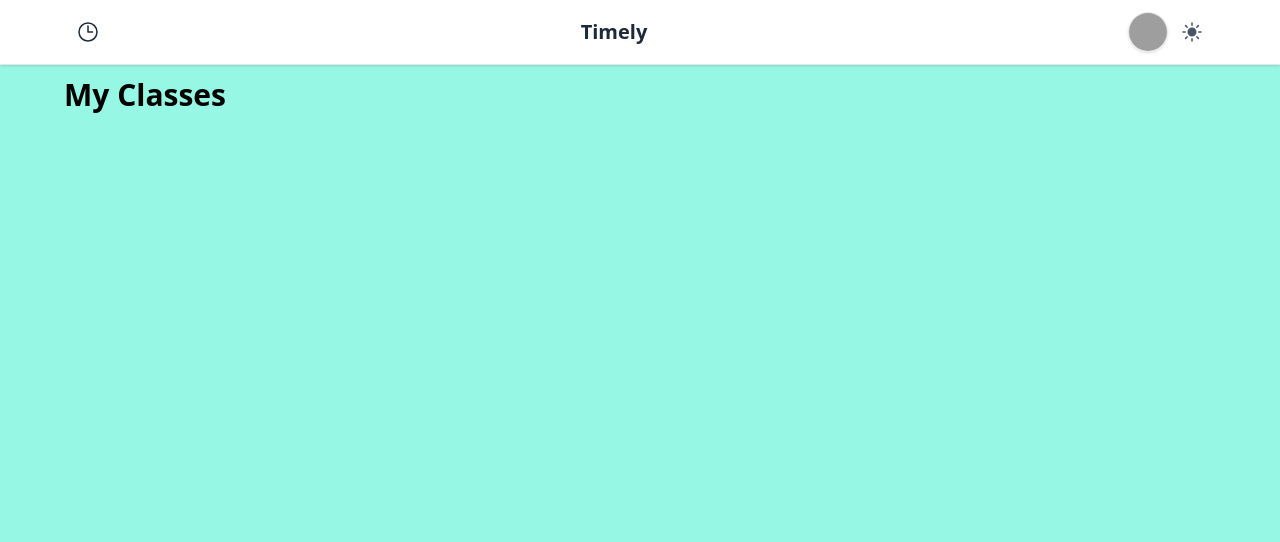
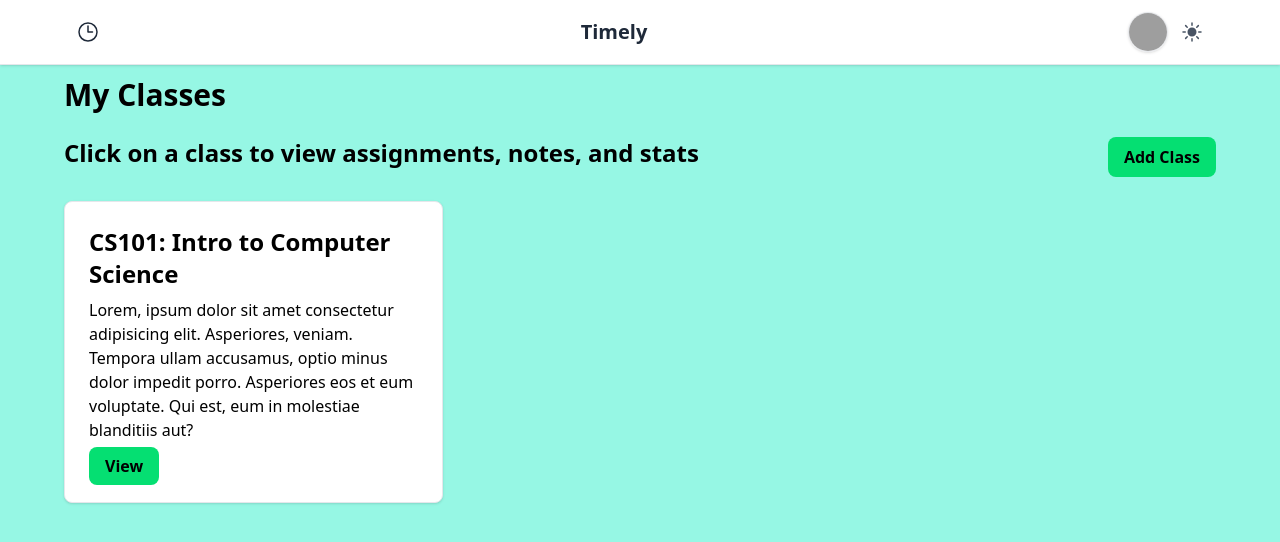
Before and after one commit to kyawlinthu123/Timely, a React (Vite) app: page /my-classes in a window 1280 px wide. Shown: the top 542 px of the page. Built offline with nearby package versions, Linux system fonts and the light colour scheme; grey boxes are pictures that could not be loaded.

Commit message:
Form Design for adding class

```diff
--- a/src/components/Dashboard/MyClasses.jsx
+++ b/src/components/Dashboard/MyClasses.jsx
@@ -10,16 +10,16 @@ export default function MyClasses() {
       <div className="flex-1 overflow-y-auto">
         <ul className="space-y-3">
             <li
-              className="border-gray-50 bg-rose-100 rounded-lg p-3 hover:bg-gray-50 transition"
+              className="bg-white font-semibold rounded-lg p-3 hover:bg-gray-50 transition"
             >
-              <p className="font-medium">class name</p>
+              <p className="font-medium">Class Name</p>
               <p className="text-sm text-gray-500">instructor name</p>
               <p className="text-xs text-gray-400">progress</p>
             </li>
         </ul>
       </div>
           <Link to='/my-classes' className="self-end">
-              <button className="mt-4 text-sm text-white font-semibold p-2 rounded-xl bg-black">
+              <button className="mt-4 px-4 py-2 bg-green-400 hover:bg-green-500 text-black font-semibold rounded-lg">
                 View all
               </button>
           </Link>
--- a/src/components/Dashboard/UpcomingDeadlines.jsx
+++ b/src/components/Dashboard/UpcomingDeadlines.jsx
@@ -25,7 +25,7 @@ export default function UpcomingDeadlines() {
         </ul>
       </div>
 
-      <button className="mt-4 self-end text-sm text-black font-semibold p-2 rounded-xl bg-green-300">
+      <button className="mt-4 self-end px-4 py-2 bg-green-400 hover:bg-green-500 text-black font-semibold rounded-lg">
         View all
       </button>
     </div>
--- /dev/null
+++ b/src/components/MyClasses/AddClassForm.jsx
@@ -0,0 +1,71 @@
+import React from "react";
+
+export default function AddClassForm({ setShowAddForm }) {
+  return (
+    <div className="fixed inset-0 z-50 flex items-center justify-center bg-black/40 backdrop-blur-sm">
+      <form className="bg-white text-black rounded-2xl shadow-2xl p-6 w-full max-w-md space-y-5 animate-scaleIn">
+        <h2 className="text-xl font-semibold text-center border-b pb-2">
+          Add a New Class
+        </h2>
+        <div>
+          <label
+            htmlFor="class-name"
+            className="block mb-2 text-sm font-medium text-gray-800"
+          >
+            Class
+          </label>
+          <input
+            type="text"
+            id="class-name"
+            // placeholder="e.g., Introduction to Web Development"
+            className="w-full border border-gray-300 rounded-lg p-2.5 focus:ring-green-400 focus:border-green-400 outline-none"
+            required
+          />
+        </div>
+        <div>
+          <label
+            htmlFor="instructor"
+            className="block mb-2 text-sm font-medium text-gray-800"
+          >
+            Instructor (optional)
+          </label>
+          <input
+            type="text"
+            id="instructor"
+            // placeholder="e.g., Mr. Aung Kyaw"
+            className="w-full border border-gray-300 rounded-lg p-2.5 focus:ring-green-400 focus:border-green-400 outline-none"
+          />
+        </div>
+        <div>
+          <label
+            htmlFor="description"
+            className="block mb-2 text-sm font-medium text-gray-800"
+          >
+            Description
+          </label>
+          <textarea
+            id="description"
+            rows="3"
+            // placeholder="Write a short description for this class..."
+            className="w-full border border-gray-300 rounded-lg p-2.5 focus:ring-green-400 focus:border-green-400 outline-none resize-none"
+          ></textarea>
+        </div>
+        <div className="flex justify-end space-x-3 pt-2">
+          <button
+            type="button"
+            onClick={() => setShowAddForm(false)}
+            className="px-4 py-2 bg-gray-200 hover:bg-gray-300 rounded-lg font-medium"
+          >
+            Close
+          </button>
+          <button
+            type="submit"
+            className="px-4 py-2 bg-green-400 hover:bg-green-500 text-black font-semibold rounded-lg"
+          >
+            Add
+          </button>
+        </div>
+      </form>
+    </div>
+  );
+}
--- /dev/null
+++ b/src/components/MyClasses/ClassList.jsx
@@ -0,0 +1,46 @@
+import React, { useState } from "react";
+import { Link } from "react-router-dom";
+import AddClassForm from "./AddClassForm";
+
+export default function ClassList() {
+  const [showAddForm, setShowAddForm] = useState(false);
+
+  return (
+    <div>
+      <div className="flex justify-between">
+        <h2 className="text-2xl font-semibold">
+          Click on a class to view assignments, notes, and stats
+        </h2>
+        <button
+          className="self-end px-4 py-2 bg-green-400 hover:bg-green-500 text-black font-semibold rounded-lg"
+          onClick={() => setShowAddForm(true)}
+        >
+          Add Class
+        </button>
+      </div>
+      <div className="grid grid-cols-3 gap-2 mt-6 ">
+        {/* first card */}
+        <div className="max-w-sm p-6 bg-white border text-black border-gray-200 rounded-lg shadow-sm">
+          <a href="#">
+            <h5 className="mb-2 text-2xl font-bold">
+              CS101: Intro to Computer Science
+            </h5>
+          </a>
+          <p className="mb-3 font-normal ">
+            Lorem, ipsum dolor sit amet consectetur adipisicing elit.
+            Asperiores, veniam. Tempora ullam accusamus, optio minus dolor
+            impedit porro. Asperiores eos et eum voluptate. Qui est, eum in
+            molestiae blanditiis aut?
+          </p>
+          <Link
+            to="/"
+            className="px-4 py-2 bg-green-400 hover:bg-green-500 text-black font-semibold rounded-lg"
+          >
+            View
+          </Link>
+        </div>
+      </div>
+      {showAddForm && <AddClassForm setShowAddForm={setShowAddForm} />}
+    </div>
+  );
+}
--- a/src/pages/MyClassesContent.jsx
+++ b/src/pages/MyClassesContent.jsx
@@ -1,9 +1,13 @@
 import React from 'react'
+import ClassList from '../components/MyClasses/ClassList'
 
 export default function MyClassesContent() {
   return (
     <div className='max-w-6xl mx-auto'>
       <h1 className='text-3xl font-bold'> My Classes </h1>
+      <div className='mt-6'>
+        <ClassList/>
+      </div>
     </div>
   )
 }
```
